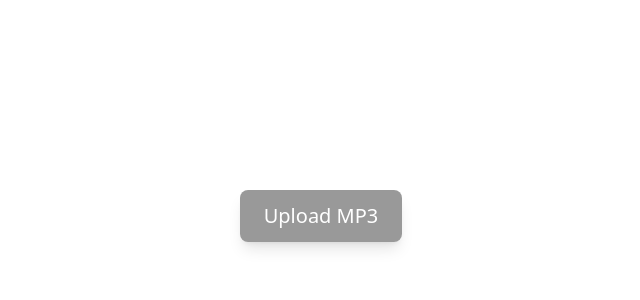
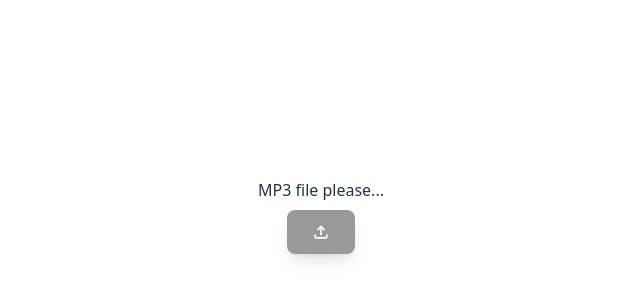
Before and after one commit to Rahul-Baradol/signature, a React (Vite) app: page / in a window 1280 px wide. Shown: the part 184-484 px from the top of the page, without its empty margins (319-959 px from the left). Built offline with nearby package versions, Linux system fonts and the light colour scheme.

Commit message:
coloring

```diff
--- a/package.json
+++ b/package.json
@@ -17,6 +17,7 @@
     "react": "^19.1.1",
     "react-chartjs-2": "^5.3.0",
     "react-dom": "^19.1.1",
+    "react-icons": "^5.5.0",
     "react-tsparticles": "^2.12.2",
     "tailwindcss": "^4.1.13",
     "tsparticles": "^3.9.1"
--- a/src/App.tsx
+++ b/src/App.tsx
@@ -1,9 +1,14 @@
 import { useRef, useState, useEffect } from "react";
 import Particles from "./Particles";
+import { SlMusicToneAlt } from "react-icons/sl";
+import { MdOutlineFileUpload } from "react-icons/md";
+
 
 export default function BeatVisualizer() {
   const [file, setFile] = useState<File | null>(null);
   const [isPlaying, setIsPlaying] = useState(false);
+  const musicRef = useRef<HTMLDivElement>(null);
+  const backgroundRef = useRef<HTMLDivElement>(null);
 
   const [beatIntensity, setBeatIntensity] = useState({
     prev: 0,
@@ -107,40 +112,52 @@ export default function BeatVisualizer() {
   }, [file, isPlaying]);
 
   useEffect(() => {
-    console.log("Beat Intensity Updated: ", beatIntensity.current, beatIntensity.prev);
+    if (musicRef.current) {
+      const scale = 1 + (beatIntensity.current * 1.5);
+      musicRef.current.style.transform = `scale(${scale})`;
+    }
+
+    if (backgroundRef.current) {
+      const intensity = Math.min(beatIntensity.current, 0.7);
+
+      let r , g, b;
+      r = Math.round(140 * intensity);
+      g = Math.round(100 * intensity);
+      b = 255;
+
+      backgroundRef.current.style.background = `radial-gradient(circle at center,
+        rgba(${r}, ${g}, ${b}, ${Math.min(intensity * 2, 1)}) 0%,
+        rgba(0, 0, 0, ${Math.min(intensity * 2, 1)}) 100%)`;
+    }
   }, [beatIntensity])
 
   return (
     <div
+      ref={backgroundRef}
       className="w-screen h-screen flex items-center justify-center transition-colors duration-200"
-      style={{
-        background: `radial-gradient(circle at center,
-          rgba(255, 255, 0, ${beatIntensity.current}) 0%,
-          rgba(0, 0, 0, ${beatIntensity.current}) 100%)`,
-      }}
     >
       {!file ? (
-        <>
-
-            <label className="cursor-pointer text-white text-xl bg-black/40 px-6 py-3 rounded-lg shadow-lg">
-            Upload MP3
+        <div className="flex flex-col items-center gap-2">
+          <div>MP3 file please...</div>
+          <label className="cursor-pointer text-white text-xl bg-black/40 px-6 py-3 rounded-lg shadow-lg">
+            <MdOutlineFileUpload />
             <input
               type="file"
               accept="audio/mp3"
               className="hidden"
               onChange={(e) => {
-              if (e.target.files && e.target.files[0]) {
-                setFile(e.target.files[0]);
-              }
+                if (e.target.files && e.target.files[0]) {
+                  setFile(e.target.files[0]);
+                }
               }}
             />
-            </label>
-        </>
+          </label>
+        </div>
       ) : (
         <>
-          <h1 className="text-white text-5xl font-bold drop-shadow-lg">
-            signature
-          </h1>
+          <div ref={musicRef} className={`w-[50px] h-[50px] transition-all`}>
+            <SlMusicToneAlt className="w-full h-full" />
+          </div>
           <Particles beatIntensity={beatIntensity} />
         </>
       )}
```
Also changed, not shown: 1 other file (tests, documents, lock files or other folders).
